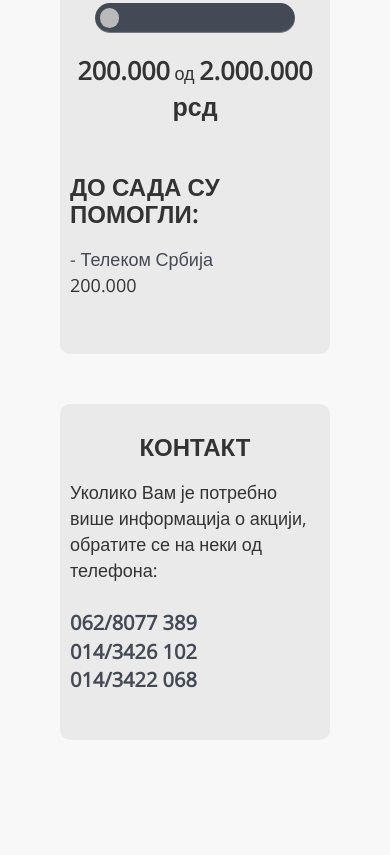
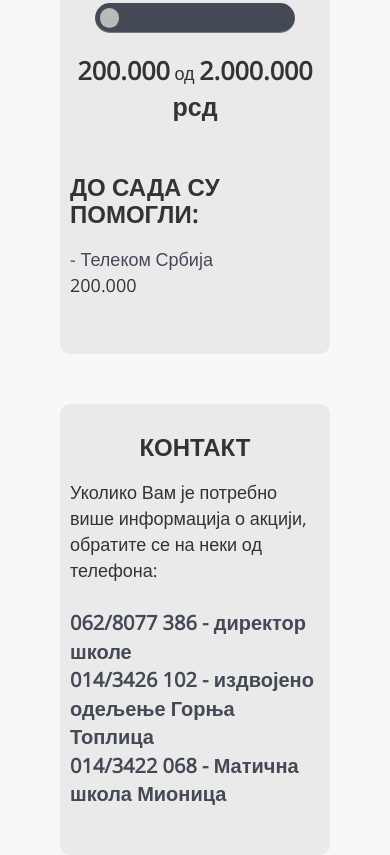
Before and after one commit to dstankovic/behuman, a plain HTML site: page index.html in a window 390 px wide. Shown: the part 2930-3785 px from the top of the page. Before the commit the page ends 3670 px from the top, so only its background shows below. Drawn offline with nearby package versions, Linux system fonts and the light colour scheme.

Commit message:
phone numbers updated

```diff
--- a/index.html
+++ b/index.html
@@ -68,9 +68,9 @@
 						<div class="margin20 information">
 							<h3 class="text-center margin20 bold">КОНТАКТ</h3>
 							<p class="margin20 font18">Уколико Вам је потребно више информација о акцији, обратите се на неки од телефона:<br><br>
-							<span class="important">062/8077 389</span><br>
-							<span class="important">014/3426 102</span><br>
-							<span class="important">014/3422 068</span><br><br>
+							<span class="important">062/8077 386 - директор школе</span><br>
+							<span class="important">014/3426 102 - издвојено одељење Горња Топлица</span><br>
+							<span class="important">014/3422 068 - Матична школа Мионица</span><br><br>
 							</p>
 						</div>
 					</div>
```
